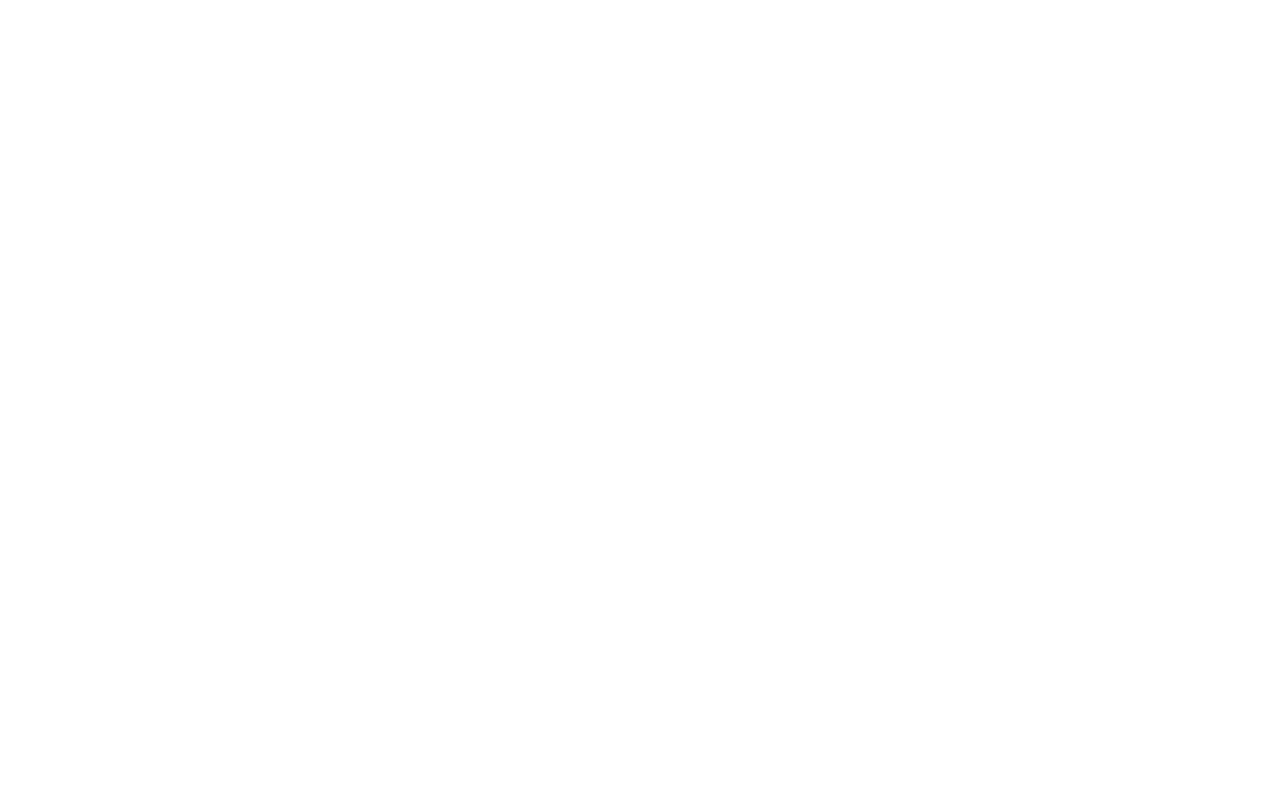
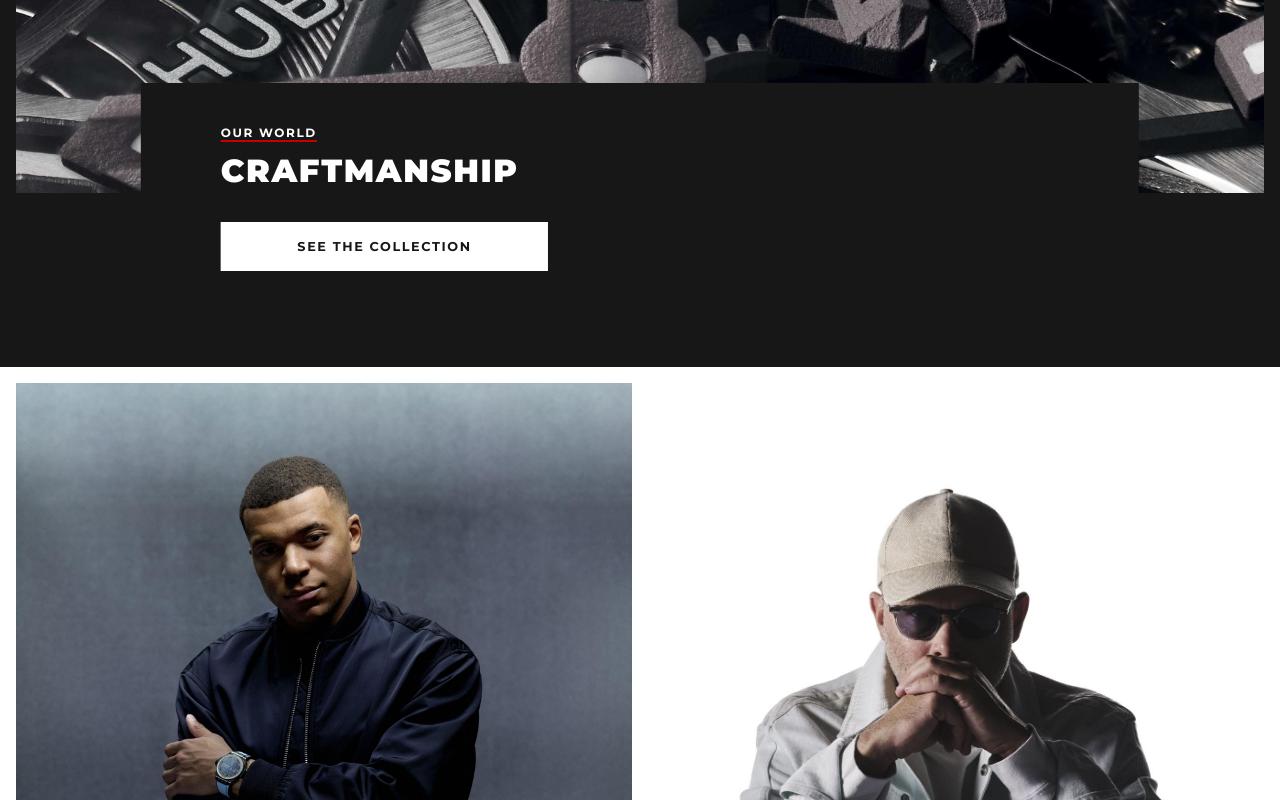
Before and after one commit to Stephen-Coloma/Hublot-Landing-Page, a Next.js app: page /our-world in a window 1280 px wide. Shown: the part 1560-2360 px from the top of the page. Before the commit the page ends 1518 px from the top, so only its background shows below. Built offline with nearby package versions, Linux system fonts and the light colour scheme.

Commit message:
add: finished the our wolrd page

```diff
--- a/src/app/our-world/our-world.module.css
+++ b/src/app/our-world/our-world.module.css
@@ -61,6 +61,40 @@
     font-weight: 400;
 }
 
+/* Theme cards */
+.themeCardContainer{
+    background-color: var(--accent-color-1);
+    display: flex;
+    flex-direction: column;
+    justify-content:  center;
+    align-items: center;
+    padding: 1rem;
+    gap: 1rem;
+    /* border: solid blue 3px; */
+  }
+
+.themeCardContainer > div{
+    width: 100%;
+}
+
+.backgroundContainer{
+    padding: 3em 0;
+    background-color: var(--accent-color-1);
+}
+
+#bottomContainer{
+    background-color: var(--main-color);
+}
+
+
+
+@media screen and (min-width: 768px){
+    .quoteContainer::before {
+        top: -110%;
+        height: 110%;
+    }
+}
+
 @media screen and (min-width: 1024px){
     .textContainer > h2{
         padding: 1rem 0;
@@ -90,7 +124,7 @@
     .quoteContainer{
         display: flex;
         justify-content: center;
-        padding: 7rem 5rem;
+        padding: 8rem 5rem;
     }
 
     #quote{
@@ -102,11 +136,12 @@
         top: -60%;
         height: 60%;
     }
-}
 
-@media screen and (min-width: 768px){
-    .quoteContainer::before {
-        top: -110%;
-        height: 110%;
+    #bottomContainer{
+        flex-direction: row;
+    }
+
+    #bottomContainer > div{
+    width: 50%;
     }
 }
--- a/src/app/our-world/page.js
+++ b/src/app/our-world/page.js
@@ -4,8 +4,15 @@
 
 import Footer from "@/components/footer/Footer"
 import Header  from "@/components/header/Header"
+import ThemeCard from '@/components/themeCard/ThemeCard'
 
 export default function OurWorld(){
+    const themeCardDetails = [
+        { img: "/assets/theme-card-5.jpg", text: "OUR WORLD", heading: "CRAFTMANSHIP", buttonText: "SEE THE COLLECTION"  },
+        { img: "/assets/theme-card-6.jpg", text: "OUR WORLD", heading: "PARTNERSHIP", buttonText: "LEARN MORE"  },
+        { img: "/assets/theme-card-7.jpg", text: "OUR WORLD", heading: "NEWS AND EVENTS", buttonText: "LEARN MORE"  }
+    ]
+
     return(
         <>
             <Header></Header>
@@ -25,6 +32,18 @@
                     </p>
                 </div>
 
+                {/* theme cards */}
+                <div className={styles.themeCardContainer}>
+                    <ThemeCard img={themeCardDetails[0].img} text={themeCardDetails[0].text} heading={themeCardDetails[0].heading} buttonText={themeCardDetails[0].buttonText} darkMode={true}></ThemeCard>
+                </div>
+
+                <div className={styles.backgroundContainer}>
+                    <div className={styles.themeCardContainer} id={styles.bottomContainer}>
+                        <ThemeCard img={themeCardDetails[1].img} text={themeCardDetails[1].text} heading={themeCardDetails[1].heading} buttonText={themeCardDetails[1].buttonText}></ThemeCard>
+                        <ThemeCard img={themeCardDetails[2].img} text={themeCardDetails[2].text} heading={themeCardDetails[2].heading} buttonText={themeCardDetails[2].buttonText}></ThemeCard>
+                    </div>
+                </div>
+
             <Footer></Footer>
         </>
     )
--- a/src/app/watches/page.js
+++ b/src/app/watches/page.js
@@ -126,8 +126,8 @@
 
     const themeCardDetails = [
         { img: "/assets/theme-card-4.jpg", text: "OUR WORLD", heading: "UNICO MECHANICAL REVOLUTION", buttonText: "SEE THE COLLECTION"  },
-        { img: "/assets/theme-card-5.jpg", text: "OUR WORLD", heading: "UNICO MECHANICAL REVOLUTION", buttonText: "LEARN MORE"  },
-        { img: "/assets/theme-card-6.jpg", text: "OUR WORLD", heading: "UNICO MECHANICAL REVOLUTION", buttonText: "LEARN MORE"  }
+        { img: "/assets/theme-card-5.jpg", text: "OUR WORLD", heading: "CRAFTMANSHIP", buttonText: "LEARN MORE"  },
+        { img: "/assets/theme-card-6.jpg", text: "OUR WORLD", heading: "PARTNERSHIP", buttonText: "LEARN MORE"  }
     ]
 
     return(
```
Also changed, not shown: public/assets/theme-card-7.jpg (added).
